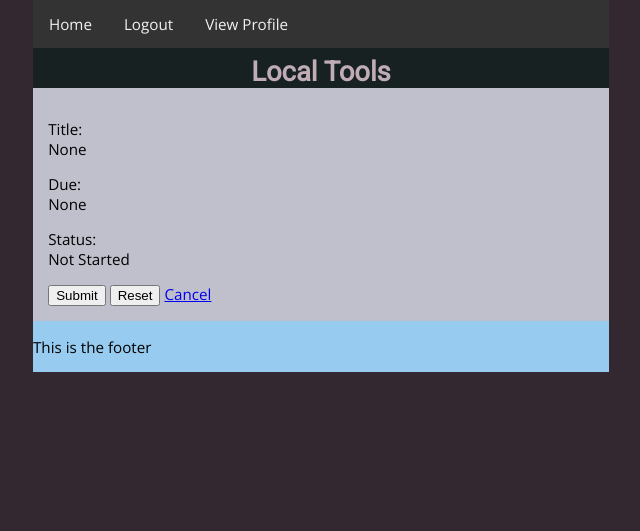
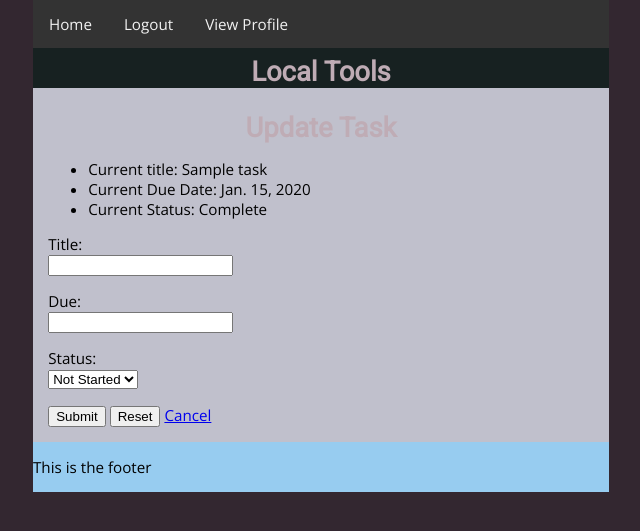
Before and after one commit to janton42/localtools, a Django app: page /tasktron/tasks/update/1 in a window 1280 px wide. Shown: the top 531 px of the page, without its empty margins (287-927 px from the left). Run offline with Django 4.2, Linux system fonts and the light colour scheme; a user stored in the database is signed in; tables that the repository leaves empty hold one stand-in row (values such as "Sample post"); some libraries are stand-ins or nearby versions.

Commit message:
CRUD complete.

```diff
--- a/tasktron/views.py
+++ b/tasktron/views.py
@@ -62,16 +62,22 @@ def create_task(request):
 
 @login_required
 def update_task(request, id):
+    task = Task.objects.all()\
+    .filter(user=request.user)\
+    .get(id=id)
     if request.method == 'POST':
         form = UpdateTaskForm(request.POST)
         if form.is_valid():
-            task = Task.objects.all()\
-            .filter(user=request.user)\
-            .get(id=id)
+            task.title = form.cleaned_data['title']
+            task.due = form.cleaned_data['due']
+            task.status = form.cleaned_data['status']
+            task.save()
             return redirect(reverse('tasktron:view_tasks'))
     else:
         form = UpdateTaskForm()
-    context = { 'form': form }
+    context = { 'form': form,
+                'task': task,
+                }
     return render(request, 'update_task.html', context)
 
 @login_required
--- a/templates/update_task.html
+++ b/templates/update_task.html
@@ -2,13 +2,20 @@
 
 {% block content %}
 
-<!-- # {#% url 'tasktron:update_task' task.id %} -->
+{% if task %}
+<h1>Update Task</h1>
+<ul>
+  <li>Current title: {{ task.title }}</li>
+  <li>Current Due Date: {{ task.due }}</li>
+  <li>Current Status: {{ task.status }}</li>
+</ul>
+
 <form class="post-form" action="" method="POST">
   {% csrf_token %}
   {% for field in form %}
   <div>
     <p>
-      {{ field.label }}: <br> {{ field.value }}
+      {{ field.label }}: <br> {{ field }}
     </p>
 
     {% for error in field.errors %}
@@ -20,5 +27,8 @@
 <button type="reset">Reset</button>
 <a href="{% url 'tasktron:view_tasks' %}">Cancel</a>
 </form>
+{% else %}
+<p>No task selected</p>
+{% endif %}
 
 {% endblock %}
```
